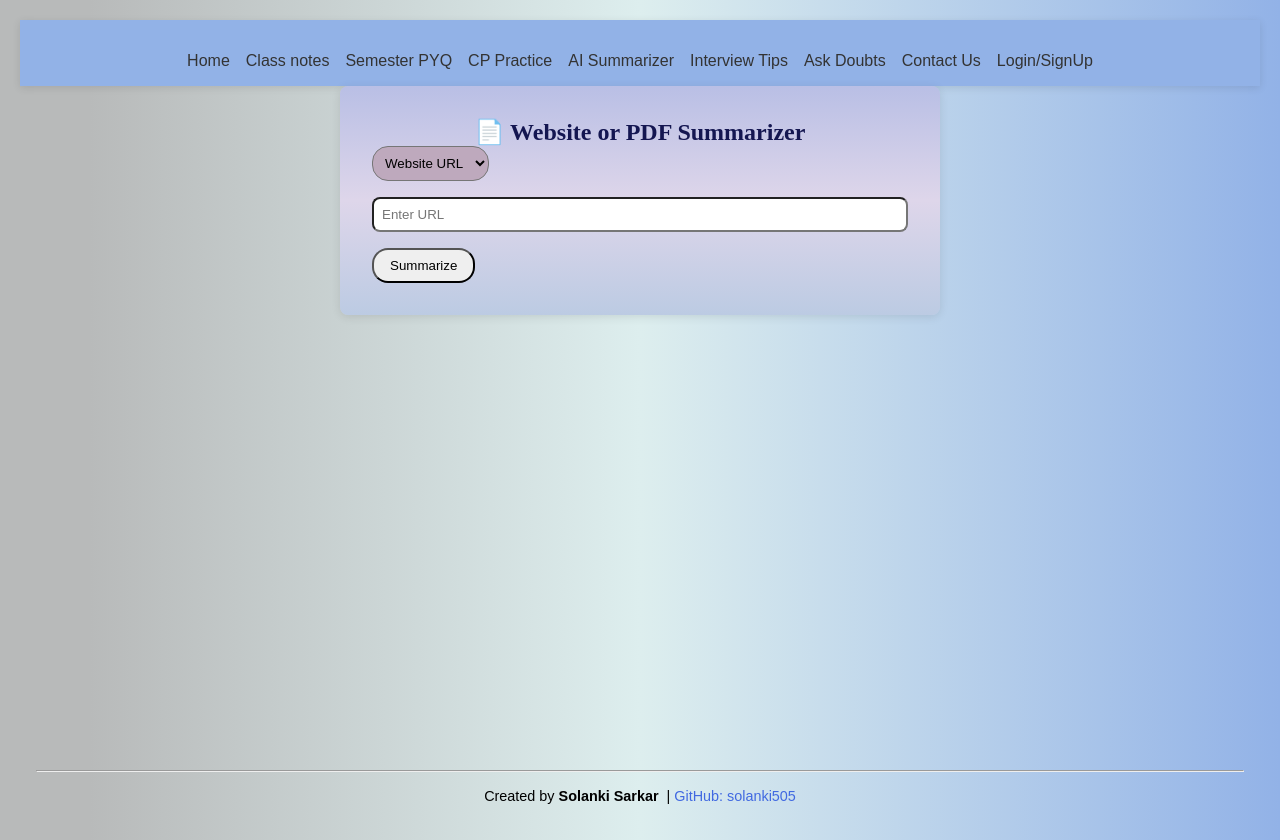
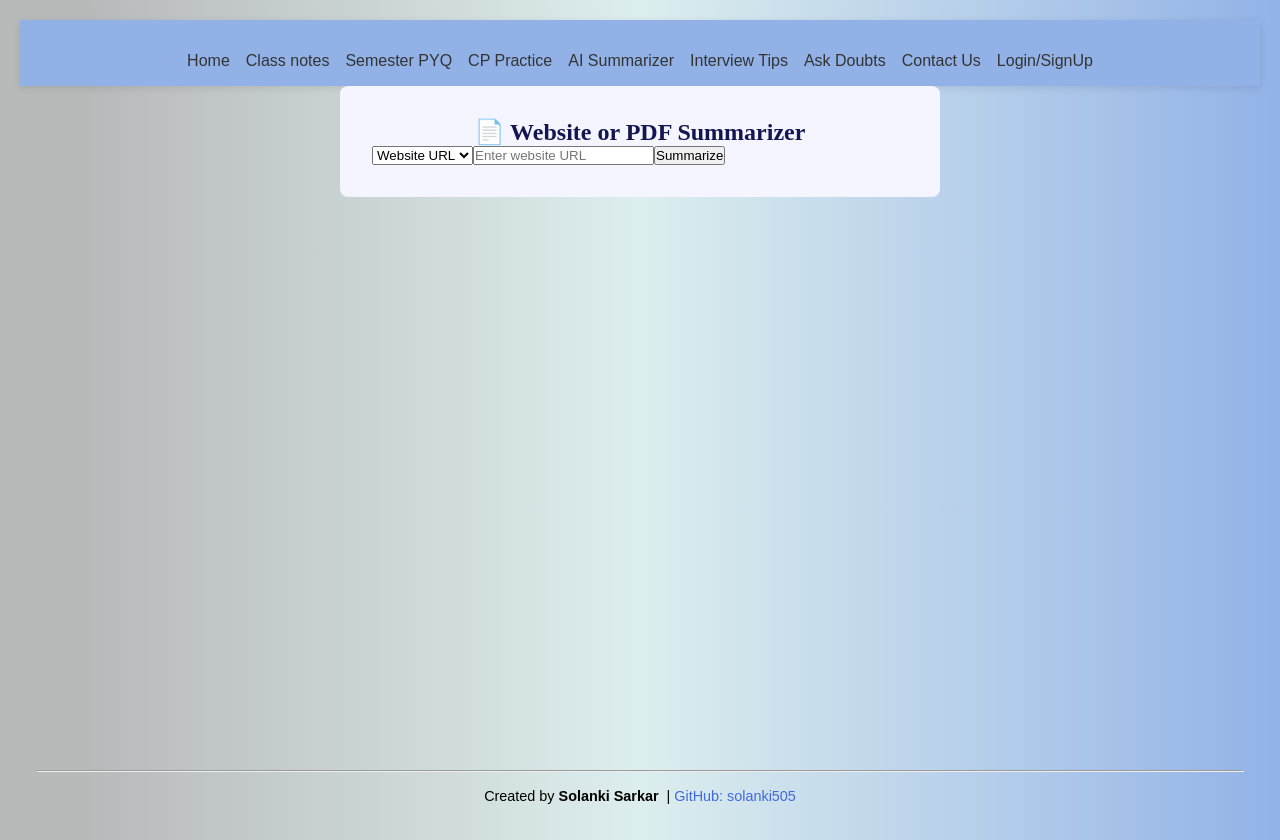
Before and after one commit to solanki505/site-pdf-summarizer, a React (Vite) app in the folder frontend/: page / in a window 1280 px wide. Built offline with nearby package versions, Linux system fonts and the light colour scheme.

Commit message:
Update App.jsx

```diff
--- a/frontend/src/App.jsx
+++ b/frontend/src/App.jsx
@@ -8,16 +8,13 @@ function App() {
   const [file, setFile] = useState(null);
   const [summary, setSummary] = useState("");
 
-  // ✅ Make sure this matches your backend
   const BACKEND_URL = "http://ec2-16-171-19-9.eu-north-1.compute.amazonaws.com:8000";
 
   const handleSummarize = async () => {
     try {
       let res;
       if (option === "url") {
-        const htmlRes = await fetch(url);
-        const html = await htmlRes.text();
-        res = await axios.post(`${BACKEND_URL}/summarize-url`, { html });
+        res = await axios.post(`${BACKEND_URL}/summarize-url`, { url });
       } else {
         const formData = new FormData();
         formData.append("file", file);
@@ -32,37 +29,20 @@ function App() {
   };
 
   return (
-    <div style={{ padding: "2rem", maxWidth: "600px", margin: "0 auto", background: "linear-gradient(#b9bfe5, #ded6ea, #bccbe3)", borderRadius: "8px", boxShadow: "0 2px 10px rgba(0,0,0,0.1)" }}>
+    <div style={{ padding: "2rem", maxWidth: "600px", margin: "0 auto", background: "#f5f5ff", borderRadius: "8px" }}>
       <h2 style={{ textAlign: "center", fontFamily: 'cursive', color: "#141651" }}>📄 Website or PDF Summarizer</h2>
-
-      <select style={{ borderRadius: "1rem", padding: "0.5rem", background: "#bea9bd" }} value={option} onChange={e => setOption(e.target.value)}>
+      <select value={option} onChange={e => setOption(e.target.value)}>
         <option value="url">Website URL</option>
         <option value="pdf">Upload PDF</option>
       </select>
-
       {option === "url" ? (
-        <input
-          type="text"
-          placeholder="Enter URL"
-          value={url}
-          onChange={e => setUrl(e.target.value)}
-          style={{ borderRadius: "0.5rem", width: "100%", marginTop: "1rem", padding: "0.5rem" }}
-        />
+        <input type="text" value={url} onChange={e => setUrl(e.target.value)} placeholder="Enter website URL" />
       ) : (
-        <input
-          type="file"
-          accept="application/pdf"
-          onChange={e => setFile(e.target.files[0])}
-          style={{ marginTop: "1rem" }}
-        />
+        <input type="file" accept="application/pdf" onChange={e => setFile(e.target.files[0])} />
       )}
-
-      <button onClick={handleSummarize} style={{ borderRadius: "1rem", marginTop: "1rem", padding: "0.5rem 1rem" }}>
-        Summarize
-      </button>
-
+      <button onClick={handleSummarize}>Summarize</button>
       {summary && (
-        <div style={{ marginTop: "2rem" }}>
+        <div>
           <h3>📝 Summary:</h3>
           <p>{summary}</p>
         </div>
```
